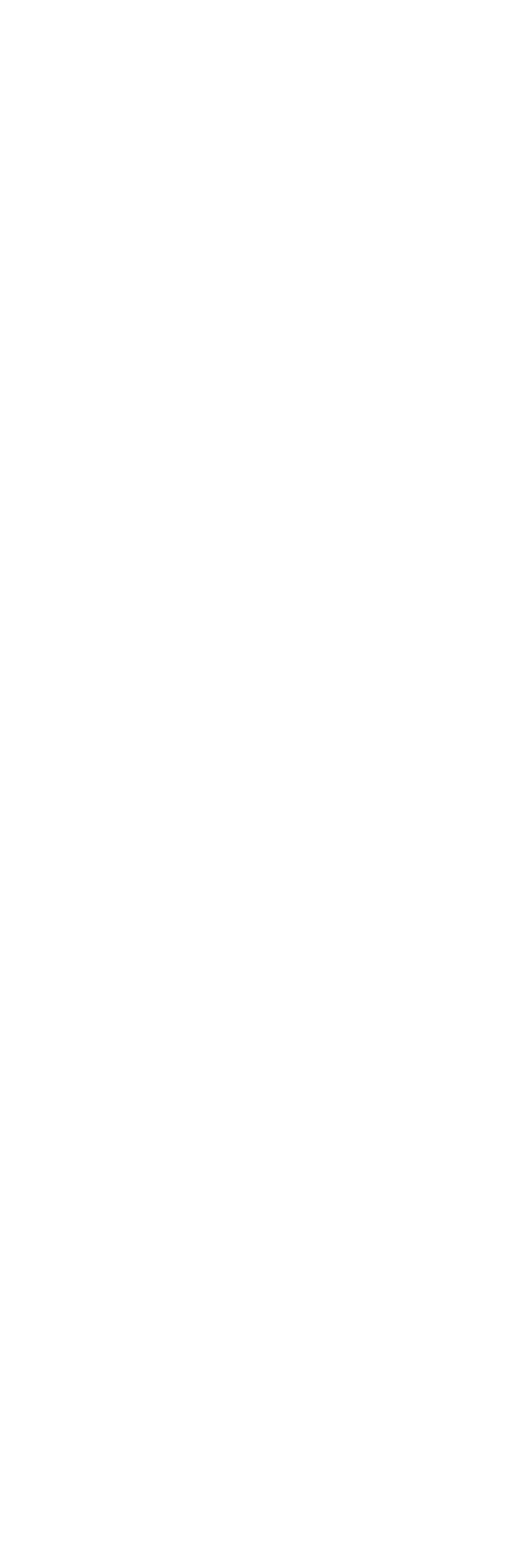
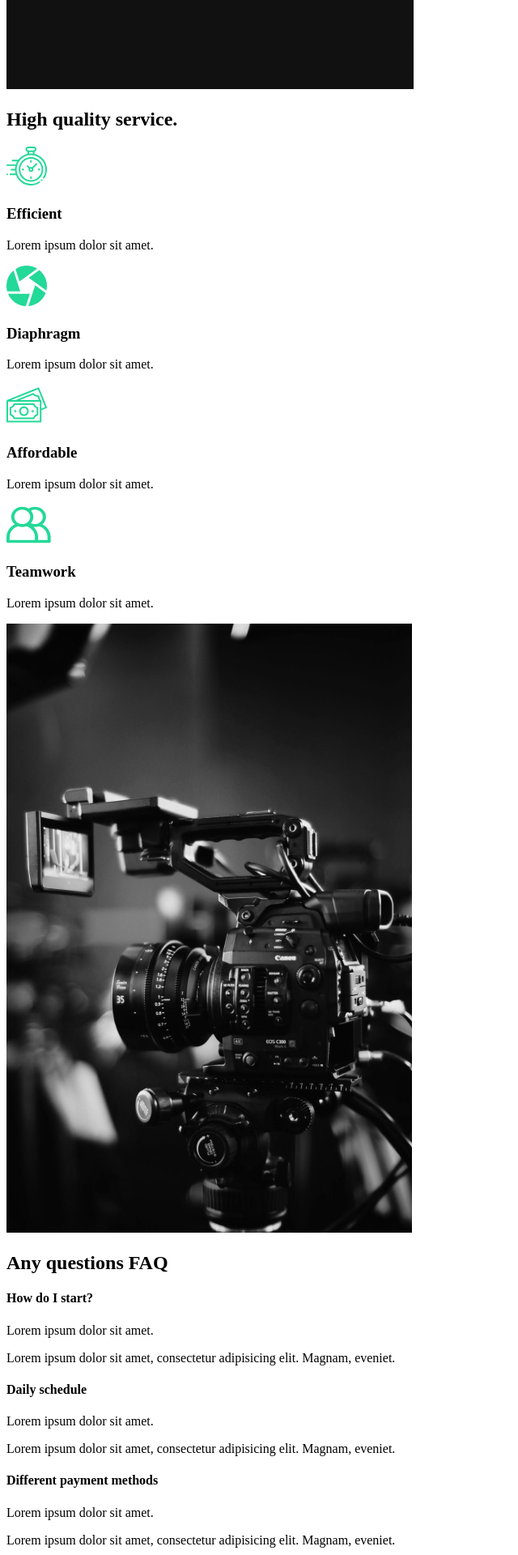
Before and after one commit to dartmole/test_capture, a React (Create React App) app: page / in a window 1280 px wide. Shown: the part 860-2780 px from the top of the page at 81% size, without its empty margins (0-640 px from the left). Before the commit the page ends 800 px from the top, so only its background shows below. Built offline with nearby package versions, Linux system fonts and the light colour scheme.

Commit message:
about page content

```diff
--- a/src/App.js
+++ b/src/App.js
@@ -1,7 +1,10 @@
+// Import pages
+import AboutUs from "./pages/AboutUs";
+
 function App() {
   return (
     <div className="App">
-      <h1>Film</h1>
+      <AboutUs />
     </div>
   );
 }
--- /dev/null
+++ b/src/components/AboutSection.js
@@ -0,0 +1,34 @@
+import React from "react";
+import home1 from "../img/home1.png";
+
+const AboutSection = () => {
+  return (
+    <div>
+      <div className="description">
+        <div className="title">
+          <div className="hide">
+            <h2>We work to make</h2>
+          </div>
+          <div className="hide">
+            <h2>
+              your <span>dreams</span> come
+            </h2>
+          </div>
+          <div className="hide">
+            <h2>true.</h2>
+          </div>
+        </div>
+        <p>
+          Contact us for any photography or videography ideas that you have. We have
+          professionals with amazing skills.
+        </p>
+        <button>Contact us</button>
+      </div>
+      <div className="image">
+        <img src={home1} alt="cameraman" />
+      </div>
+    </div>
+  );
+};
+
+export default AboutSection;
--- /dev/null
+++ b/src/components/FaqSection.js
@@ -0,0 +1,49 @@
+import React from "react";
+
+const FaqSection = () => {
+  return (
+    <div className="faq">
+      <h2>
+        Any questions <span>FAQ</span>
+      </h2>
+      <div className="question">
+        <h4>How do I start?</h4>
+        <div className="answer">
+          <p>Lorem ipsum dolor sit amet.</p>
+          <p>
+            Lorem ipsum dolor sit amet, consectetur adipisicing elit. Magnam, eveniet.
+          </p>
+        </div>
+      </div>
+      <div className="question">
+        <h4>Daily schedule</h4>
+        <div className="answer">
+          <p>Lorem ipsum dolor sit amet.</p>
+          <p>
+            Lorem ipsum dolor sit amet, consectetur adipisicing elit. Magnam, eveniet.
+          </p>
+        </div>
+      </div>
+      <div className="question">
+        <h4>Different payment methods</h4>
+        <div className="answer">
+          <p>Lorem ipsum dolor sit amet.</p>
+          <p>
+            Lorem ipsum dolor sit amet, consectetur adipisicing elit. Magnam, eveniet.
+          </p>
+        </div>
+      </div>
+      <div className="question">
+        <h4>What products do you offer?</h4>
+        <div className="answer">
+          <p>Lorem ipsum dolor sit amet.</p>
+          <p>
+            Lorem ipsum dolor sit amet, consectetur adipisicing elit. Magnam, eveniet.
+          </p>
+        </div>
+      </div>
+    </div>
+  );
+};
+
+export default FaqSection;
--- /dev/null
+++ b/src/components/ServicesSection.js
@@ -0,0 +1,54 @@
+import React from "react";
+//Import icons
+import clock from "../img/clock.svg";
+import diaphragm from "../img/diaphragm.svg";
+import money from "../img/money.svg";
+import teamwork from "../img/teamwork.svg";
+import home2 from "../img/home2.png";
+
+const ServicesSections = () => {
+  return (
+    <div className="services">
+      <div className="description">
+        <h2>
+          High <span>quality</span> service.
+        </h2>
+        <div className="cards">
+          <div className="card">
+            <div className="icon">
+              <img src={clock} alt="" />
+              <h3>Efficient</h3>
+            </div>
+            <p>Lorem ipsum dolor sit amet.</p>
+          </div>
+          <div className="card">
+            <div className="icon">
+              <img src={diaphragm} alt="" />
+              <h3>Diaphragm</h3>
+            </div>
+            <p>Lorem ipsum dolor sit amet.</p>
+          </div>
+          <div className="card">
+            <div className="icon">
+              <img src={money} alt="" />
+              <h3>Affordable</h3>
+            </div>
+            <p>Lorem ipsum dolor sit amet.</p>
+          </div>
+          <div className="card">
+            <div className="icon">
+              <img src={teamwork} alt="" />
+              <h3>Teamwork</h3>
+            </div>
+            <p>Lorem ipsum dolor sit amet.</p>
+          </div>
+        </div>
+      </div>
+      <div className="image">
+        <img src={home2} alt="camera" />
+      </div>
+    </div>
+  );
+};
+
+export default ServicesSections;
--- /dev/null
+++ b/src/pages/AboutUs.js
@@ -0,0 +1,17 @@
+import React from "react";
+//Import sections
+import AboutSection from "../components/AboutSection";
+import ServicesSection from "../components/ServicesSection";
+import FaqSection from "../components/FaqSection";
+
+const AboutUs = () => {
+  return (
+    <>
+      <AboutSection />
+      <ServicesSection />
+      <FaqSection />
+    </>
+  );
+};
+
+export default AboutUs;
```
